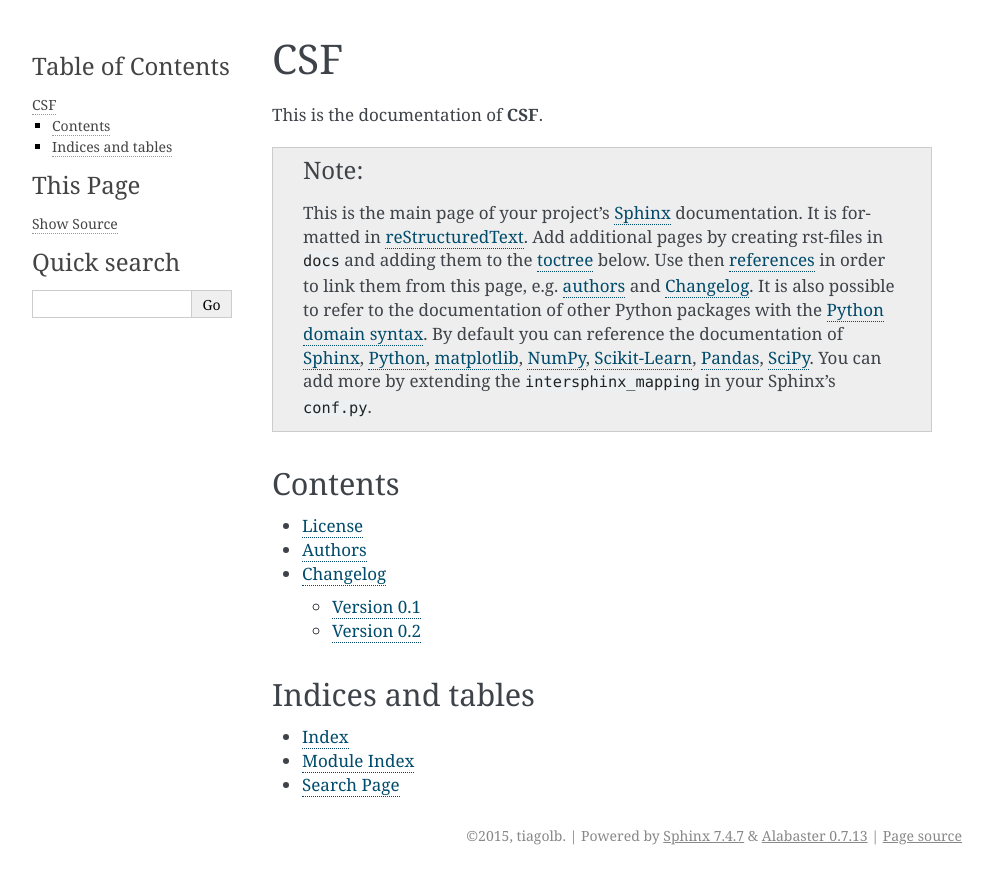
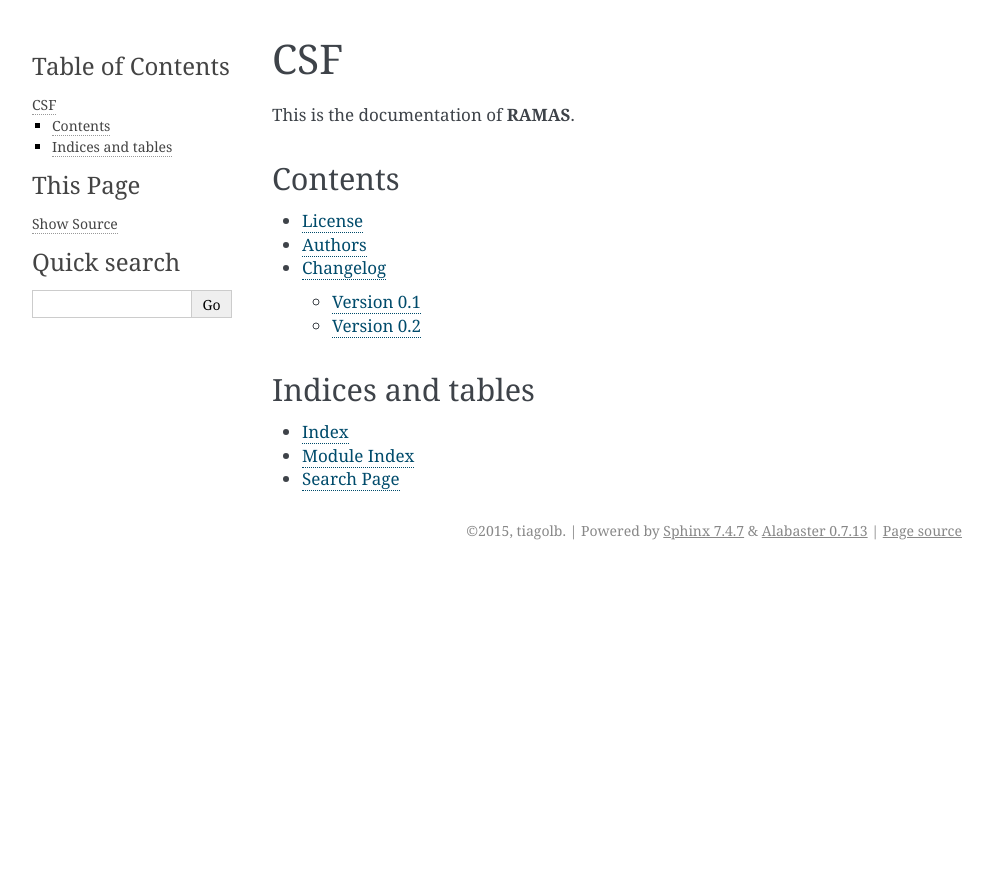
Before and after one commit to tiagolb/CSF-old, a Sphinx documentation site: the page built from docs/index.rst, in a window 1280 px wide. Shown: the top 884 px of the page, without its empty margins (148-1141 px from the left). Built offline with Sphinx 7.4.7, drawn with Linux system fonts in a browser that asks for light colours; formulas are drawn with MathJax 3; pages that are not in the unit, such as notebooks, are missing from menus; the version number could not be read and is left out.

Commit message:
[FIX] fixed documentation

```diff
--- a/docs/index.rst
+++ b/docs/index.rst
@@ -2,28 +2,7 @@
 CSF
 ===
 
-This is the documentation of **CSF**.
-
-.. note::
-
-    This is the main page of your project's `Sphinx <http://sphinx-doc.org/>`_
-    documentation. It is formatted in `reStructuredText
-    <http://sphinx-doc.org/rest.html>`__. Add additional pages by creating
-    rst-files in ``docs`` and adding them to the `toctree
-    <http://sphinx-doc.org/markup/toctree.html>`_ below. Use then
-    `references <http://sphinx-doc.org/markup/inline.html>`__ in order to link
-    them from this page, e.g. :ref:`authors <authors>` and :ref:`changes`.
-    It is also possible to refer to the documentation of other Python packages
-    with the `Python domain syntax
-    <http://sphinx-doc.org/domains.html#the-python-domain>`__. By default you
-    can reference the documentation of `Sphinx <http://sphinx.pocoo.org>`__,
-    `Python <http://docs.python.org/>`__, `matplotlib
-    <http://matplotlib.sourceforge.net>`__, `NumPy
-    <http://docs.scipy.org/doc/numpy>`__, `Scikit-Learn
-    <http://scikit-learn.org/stable>`__, `Pandas
-    <http://pandas.pydata.org/pandas-docs/stable>`__, `SciPy
-    <http://docs.scipy.org/doc/scipy/reference/>`__. You can add more by
-    extending the ``intersphinx_mapping`` in your Sphinx's ``conf.py``.
+This is the documentation of **RAMAS**.
 
 Contents
 ========
```
